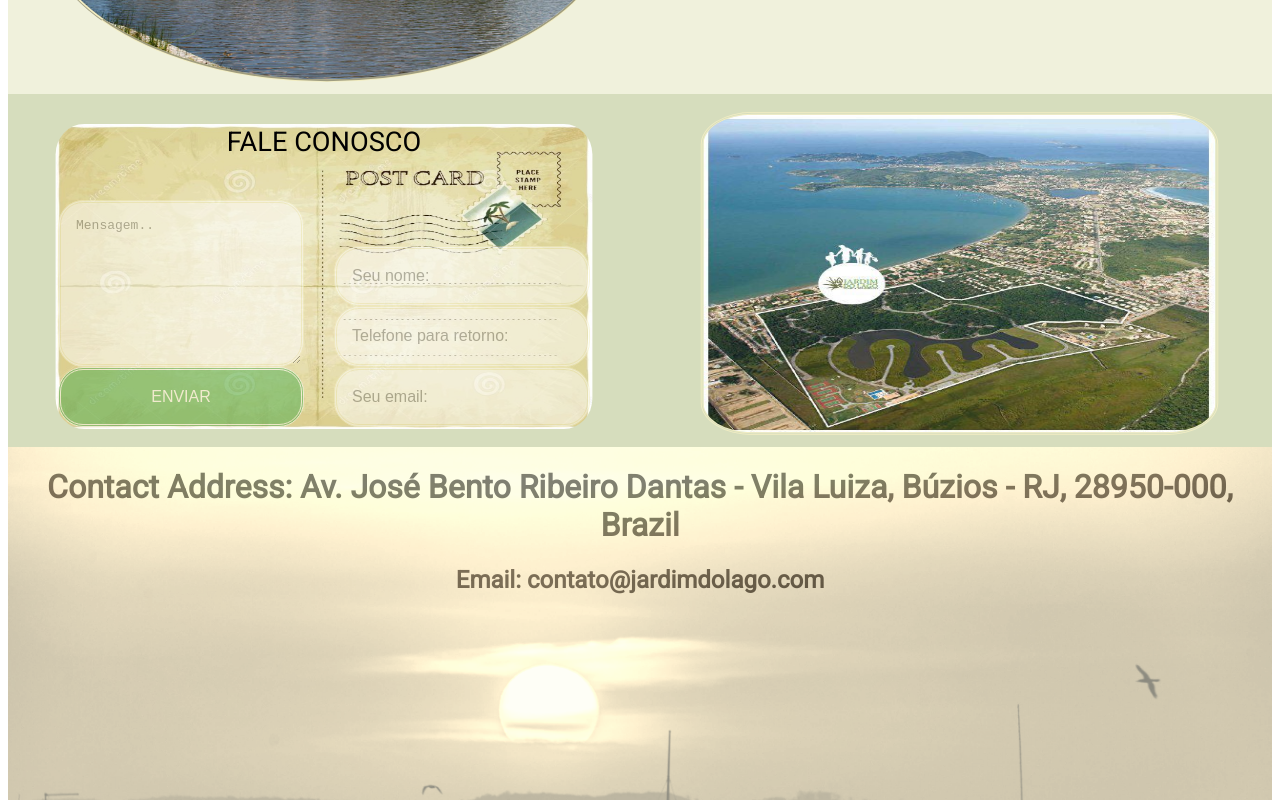
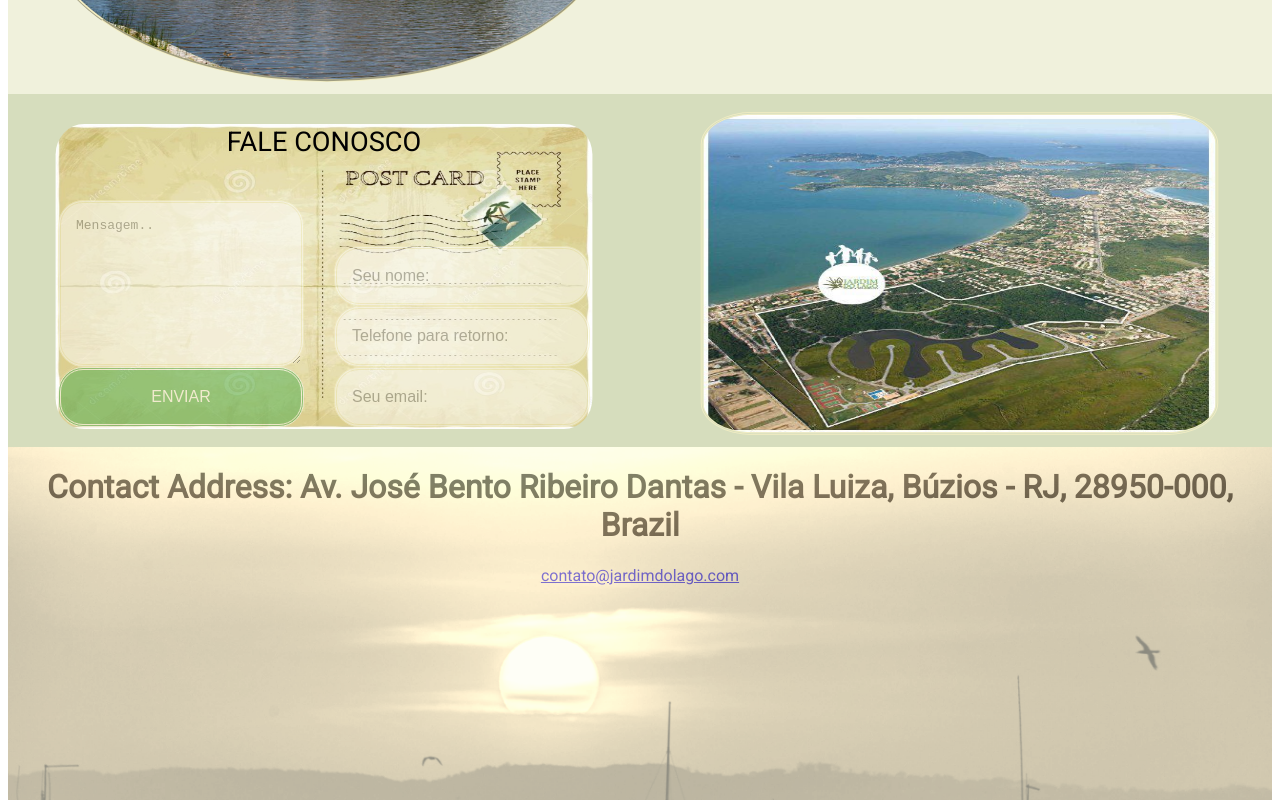
Before and after one commit to techrevelations/jardin-do-lago, a React (Create React App) app: page / in a window 1280 px wide. Shown: the part 1073-1873 px from the top of the page. Built offline with nearby package versions, Linux system fonts and the light colour scheme; a web font is replaced by a local one.

Commit message:
taken off scroll on nav bar

```diff
--- a/src/App.css
+++ b/src/App.css
@@ -66,7 +66,7 @@
 	z-index: 10;
 	height: 100%;
 	min-height: 100%;
-	overflow: scroll;
+	/* overflow: scroll; */
 	display: grid;
 	grid-template-columns: 20% 60% 20%;
 	grid-template-rows: 100%;
--- a/src/components/Ending.js
+++ b/src/components/Ending.js
@@ -7,7 +7,7 @@ export default class Ending extends Component {
         <h1 id='contact'>
           Contact Address: Av. José Bento Ribeiro Dantas - Vila Luiza, Búzios - RJ, 28950-000, Brazil
         </h1>
-        <h2>Email: contato@jardimdolago.com</h2>
+        <a href='mailto:contato@jardimdolago.com'>contato@jardimdolago.com</a>
         <img id='pic5' src={'/media/img_11.jpg'} alt='jardin_do_lago' />
       </div>
     )
```
Also changed, not shown: 1 other file (tests, documents, lock files or other folders).
